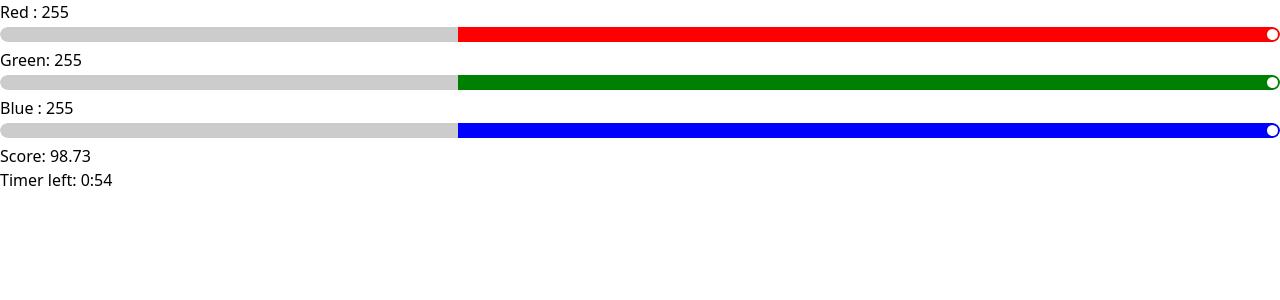
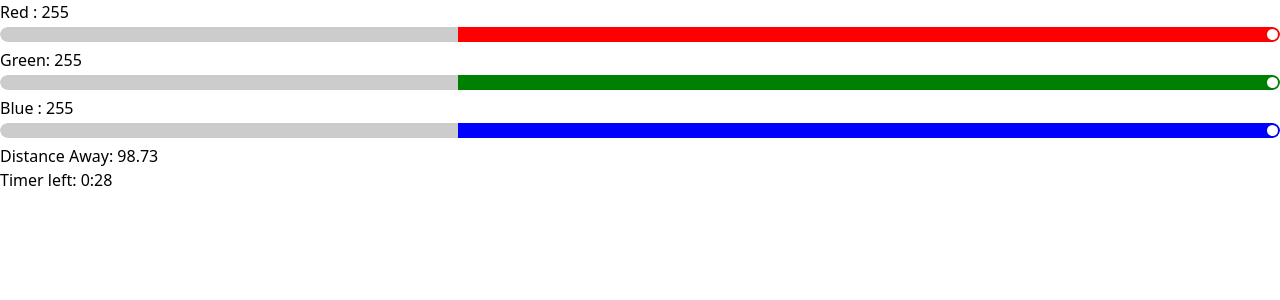
Before and after one commit to deej-tsn/colourGame, a React (Vite) app: page / in a window 1280 px wide. Shown: the top 300 px of the page. Built offline with nearby package versions, Linux system fonts and the light colour scheme.

Commit message:
improved looks, score fixed

```diff
--- a/src/components/Main.tsx
+++ b/src/components/Main.tsx
@@ -12,10 +12,10 @@ export default function main(props : {red : Colour , green: Colour, blue:Colour,
   if(props.timer.timerState){
     end = (
     <div className=' w-full md:w-8/12 lg:w-6/1 flex flex-row justify-evenly'>
-      <h1 className='w-28 bg-gray-50 rounded-xl p-2'>{`Score: ${props.distance}`}</h1>
+      <h1 className='w-28 bg-gray-50 rounded-xl p-2 drop-shadow-lg'>{`Distance Away: ${props.distance}`}</h1>
       <Timer
         initialMinute={0}
-        initialSeconds={59}
+        initialSeconds={29}
         timerState={props.timer}
         />
     </div>
@@ -24,7 +24,7 @@ export default function main(props : {red : Colour , green: Colour, blue:Colour,
 
   else{
     end = (
-      <h1 className='w-28 bg-gray-50 rounded-xl p-2'>{`Score: ${props.distance}`}</h1>
+      <h1 className='w-28 bg-gray-50 rounded-xl p-2 drop-shadow-lg'>{`Score: ${100 - parseFloat(props.distance)}`}</h1>
     );
 
   }
--- a/src/components/PickColours.tsx
+++ b/src/components/PickColours.tsx
@@ -23,18 +23,18 @@ export default function PickColours(props : {red : Colour , green: Colour, blue:
 
   return (
         <form className="w-full h-fit flex flex-col md:flex-row   p-5 justify-evenly">
-            <div className="flex flex-col my-5 bg-gray-50 rounded-xl p-2">
+            <div className="flex flex-col my-5 bg-gray-50 rounded-xl p-2 drop-shadow-lg">
                 <label className=" text-center">Red : {redValue}</label>
                 <input id="red" type="range" min="0" max="255" disabled = {!props.timer.timerState} defaultValue={redValue} onChange={(event) => setNewColour(event,0)}/>
             </div>
 
-            <div className="flex flex-col my-5 bg-gray-50 rounded-xl p-2">
+            <div className="flex flex-col my-5 bg-gray-50 rounded-xl p-2 drop-shadow-lg">
                 <label className=" text-center">Green: {greenValue}</label>
                 <input id="green" type="range" min="0" max="255" disabled = {!props.timer.timerState} defaultValue={greenValue} onChange={(event) => setNewColour(event,1)}/>
 
             </div>
 
-            <div className="flex flex-col my-5  bg-gray-50 rounded-xl p-2">
+            <div className="flex flex-col my-5  bg-gray-50 rounded-xl p-2 drop-shadow-lg">
                 <label className=" text-center">Blue : {blueValue}</label>
                 <input id="blue" type="range" min="0" max="255" disabled = {!props.timer.timerState} defaultValue={blueValue} onChange={(event) => setNewColour(event,2)}/>
 
--- a/src/components/Timer.tsx
+++ b/src/components/Timer.tsx
@@ -24,13 +24,13 @@ const Timer = (props: {initialMinute:number, initialSeconds:number, timerState :
         return ()=> {
             clearInterval(myInterval);
           };
-    });
+    }, []);
 
     return (
         <div>
         { minutes === 0 && seconds === 0
             ? null
-            : <h1 className='p-2 bg-gray-50 rounded-lg'>Timer left:  {minutes}:{seconds < 10 ?  `0${seconds}` : seconds}</h1>
+            : <h1 className='p-2 bg-gray-50 rounded-lg drop-shadow-lg'>Timer left:  {minutes}:{seconds < 10 ?  `0${seconds}` : seconds}</h1>
         }
         </div>
     )
```
